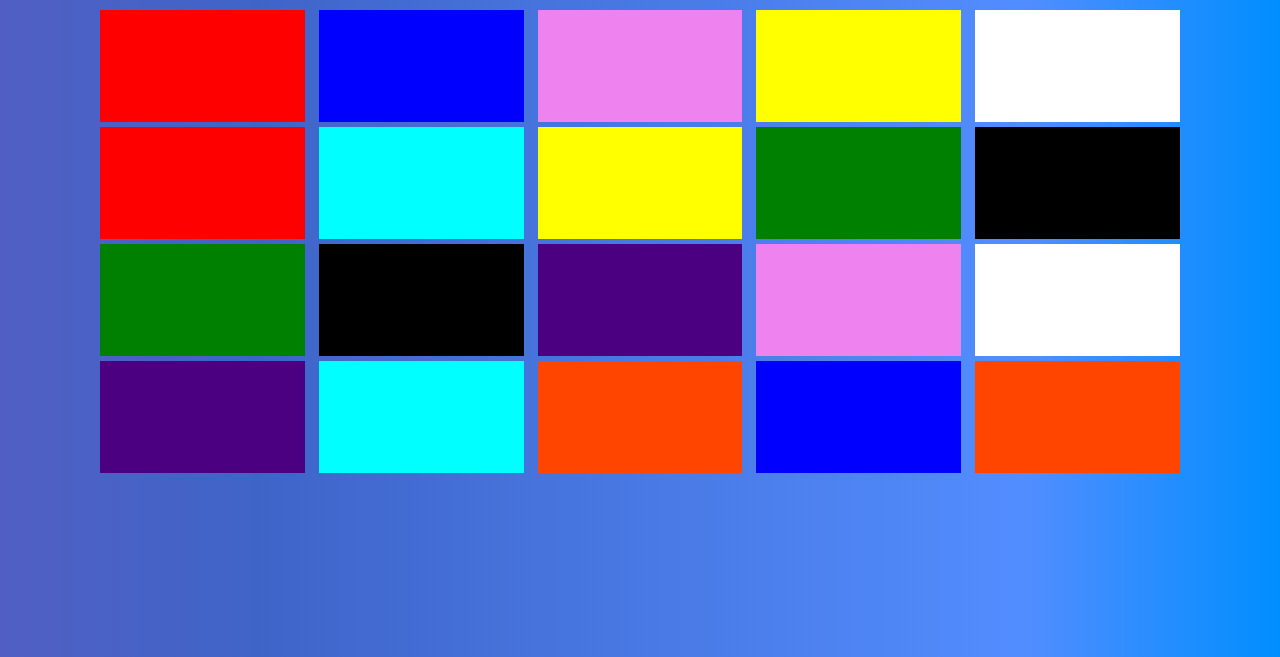
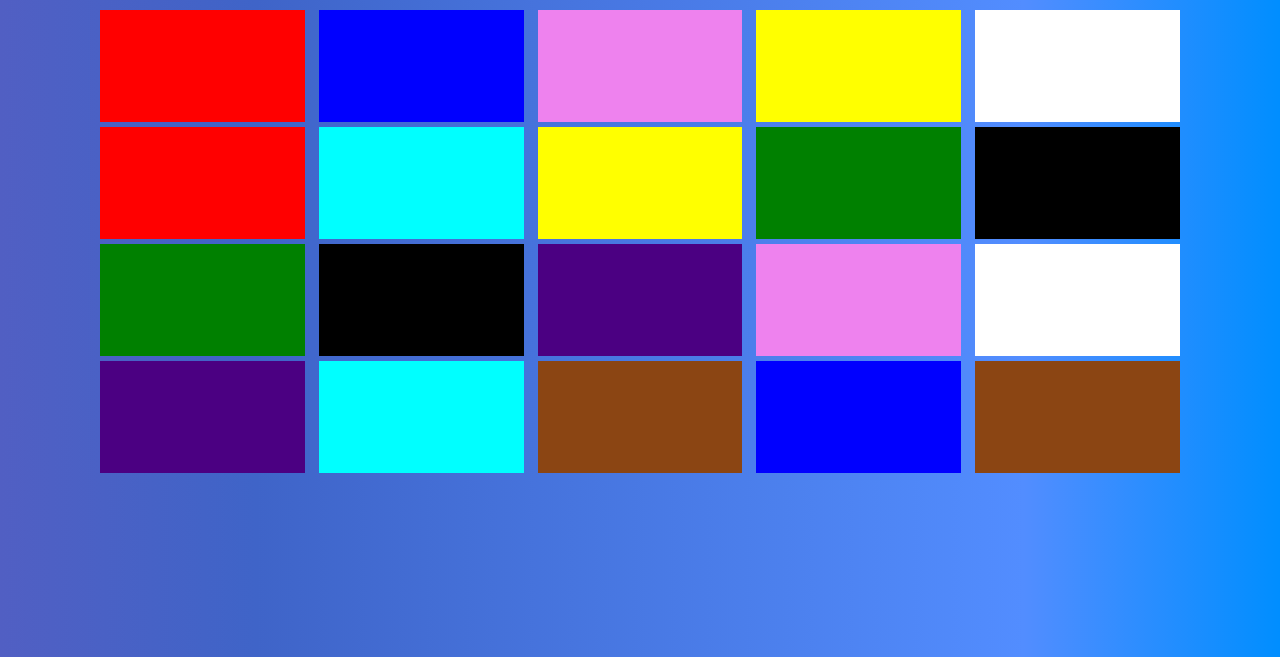
Before and after one commit to greg6589/Memory-Game, a plain HTML site: page index.html in a window 1280 px wide. Both pictures are taken after a click on the button "START". Shown: the part 143-800 px from the top of the page. Drawn offline with Linux system fonts and the light colour scheme.

Commit message:
change oragne to brown color

```diff
--- a/main.js
+++ b/main.js
@@ -48,7 +48,7 @@ let newCard;
 let cards=[];
 let move=0;
 const cardsCount=20;
-let cardsColor =["red", "red", "blue", "blue", "green", "green", "black", "black", "yellow", "yellow", "violet", "violet", "cyan", "cyan", "indigo", "indigo", "orangered", "orangered", "white", "white"]
+let cardsColor =["red", "red", "blue", "blue", "green", "green", "black", "black", "yellow", "yellow", "violet", "violet", "cyan", "cyan", "indigo", "indigo", "saddlebrown", "saddlebrown", "white", "white"]
 
 // INITIAL FUNCTION FOR COLOR AND EVENT LISTENER
 const init =()=>{
@@ -107,7 +107,7 @@ const startGame = ()=>{
             }
     }
     cards=[...cards];
-    cardsColor =["red", "red", "blue", "blue", "green", "green", "black", "black", "yellow", "yellow", "violet", "violet", "cyan", "cyan", "indigo", "indigo", "orangered", "orangered", "white", "white"];
+    cardsColor =["red", "red", "blue", "blue", "green", "green", "black", "black", "yellow", "yellow", "violet", "violet", "cyan", "cyan", "indigo", "indigo", "saddlebrown", "saddlebrown", "white", "white"];
     init();
 }
 
--- a/style.css
+++ b/style.css
@@ -115,15 +115,13 @@ body {
     background-color: indigo;
 }
 
-.orangered {
-    background-color: orangered;
+.saddlebrown {
+    background-color: saddlebrown;
 }
 
 .white {
     background-color: white;
 }
-
-
 
 .hidden {
     background-color: rgb(224, 224, 224);
```
